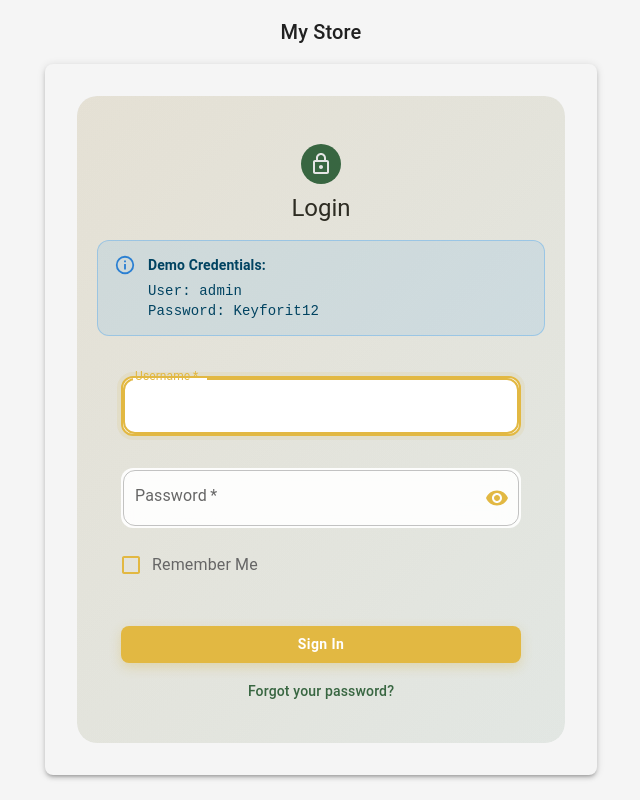
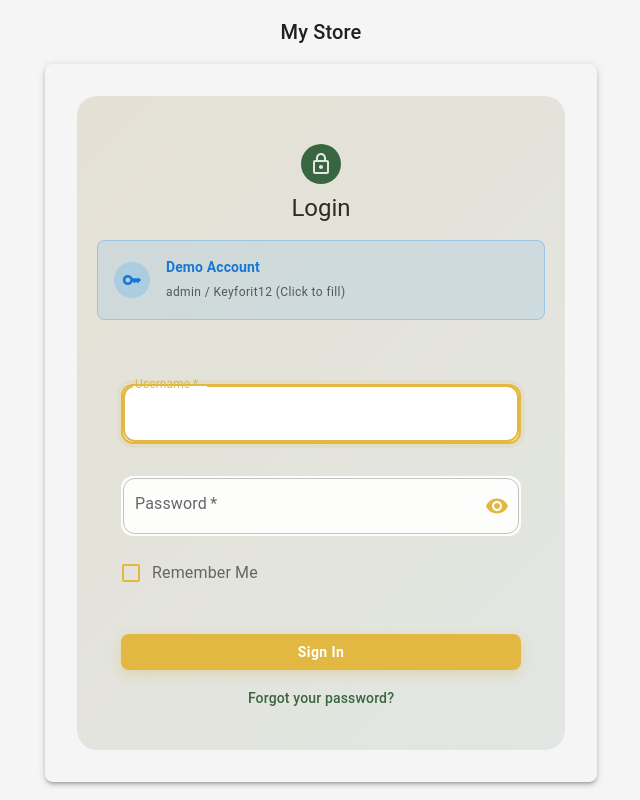
Before and after one commit to ali418/key-Market-2, a React (Create React App) app in the folder frontend/: page /login in a window 1280 px wide. Shown: the whole page, without its empty margins (319-959 px from the left). Built offline with nearby package versions, Linux system fonts and the light colour scheme; no server answers.

Commit message:
Update Demo Credentials hint in Login page to be clickable and auto-fill

```diff
--- a/frontend/src/pages/auth/Login.jsx
+++ b/frontend/src/pages/auth/Login.jsx
@@ -24,6 +24,7 @@ import {
   Visibility,
   VisibilityOff,
   VpnKeyRounded,
+  Key as KeyIcon,
 } from '@mui/icons-material';
 import { useEffect } from 'react';
 import Logo from '../../assets/logo/logo-nasmat-jamal.svg';
@@ -163,31 +164,47 @@ const Login = () => {
       </Typography>
 
       {/* Demo Credentials Hint */}
-      <Alert
-        severity="info"
+      <Box
+        onClick={() => setFormData({ ...formData, username: 'admin', password: 'Keyforit12' })}
         sx={{
           mt: 2,
+          mb: 3,
+          p: 2,
           width: '100%',
+          borderRadius: 2,
+          bgcolor: 'rgba(33, 150, 243, 0.1)',
+          border: '1px solid rgba(33, 150, 243, 0.3)',
+          cursor: 'pointer',
+          display: 'flex',
+          alignItems: 'center',
+          gap: 2,
           position: 'relative',
           zIndex: 1,
-          borderRadius: '12px',
-          backgroundColor: 'rgba(33, 150, 243, 0.1)',
-          border: '1px solid rgba(33, 150, 243, 0.3)',
-          '& .MuiAlert-icon': {
-            color: '#1976d2'
+          transition: 'all 0.2s',
+          '&:hover': {
+            bgcolor: 'rgba(33, 150, 243, 0.2)',
+            transform: 'translateY(-2px)'
           }
         }}
       >
-        <Typography variant="subtitle2" sx={{ fontWeight: 'bold', mb: 0.5 }}>
-          Demo Credentials:
-        </Typography>
-        <Typography variant="body2" sx={{ fontFamily: 'monospace' }}>
-          User: admin
-        </Typography>
-        <Typography variant="body2" sx={{ fontFamily: 'monospace' }}>
-          Password: Keyforit12
-        </Typography>
-      </Alert>
+        <Box sx={{
+          p: 1,
+          borderRadius: '50%',
+          bgcolor: 'rgba(33, 150, 243, 0.2)',
+          display: 'flex',
+          color: '#1976d2'
+        }}>
+          <KeyIcon fontSize="small" />
+        </Box>
+        <Box>
+          <Typography variant="subtitle2" sx={{ color: '#1976d2', fontWeight: 'bold' }}>
+            Demo Account
+          </Typography>
+          <Typography variant="caption" sx={{ color: 'text.secondary' }}>
+            admin / Keyforit12 (Click to fill)
+          </Typography>
+        </Box>
+      </Box>
 
       {error && (
         <Alert
```
